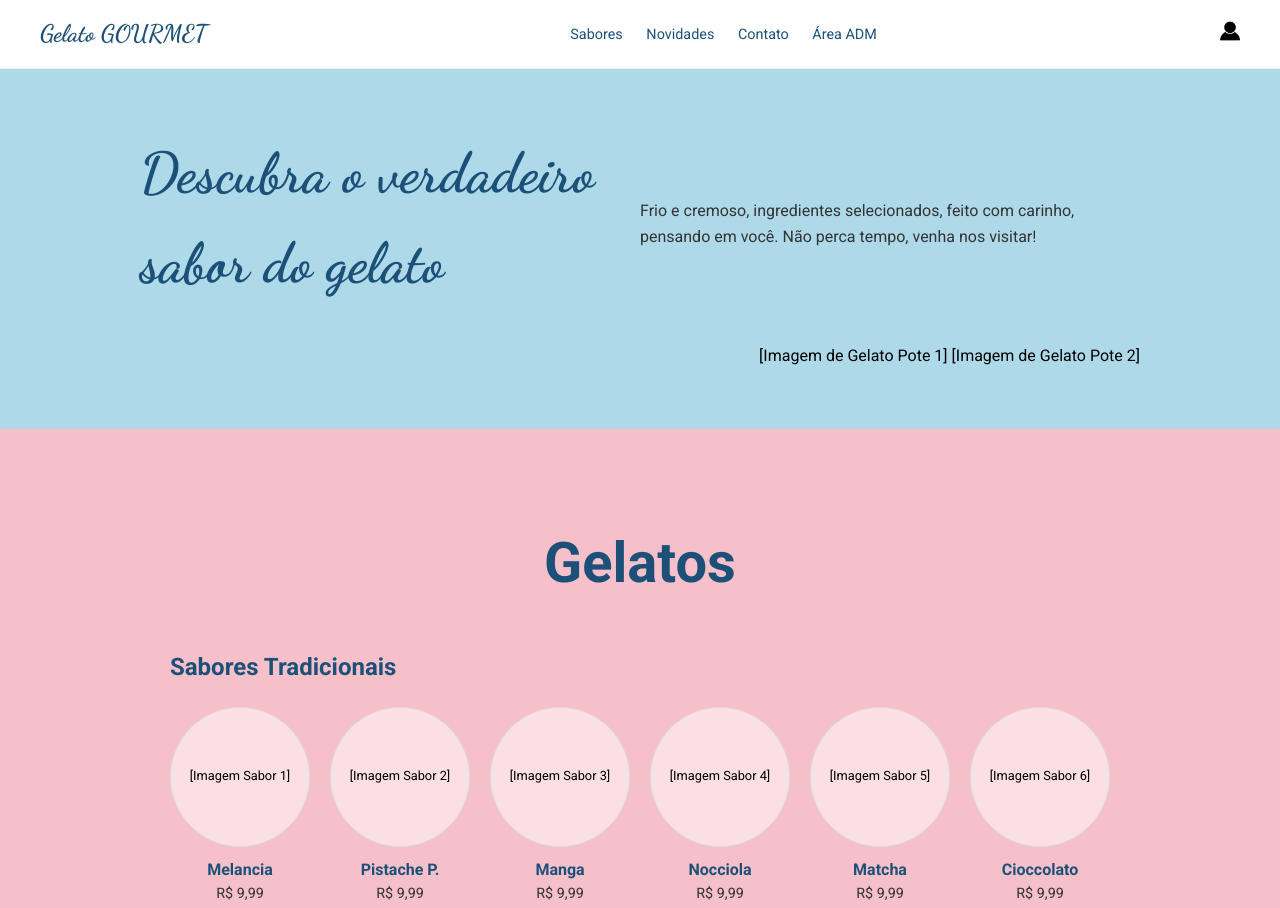
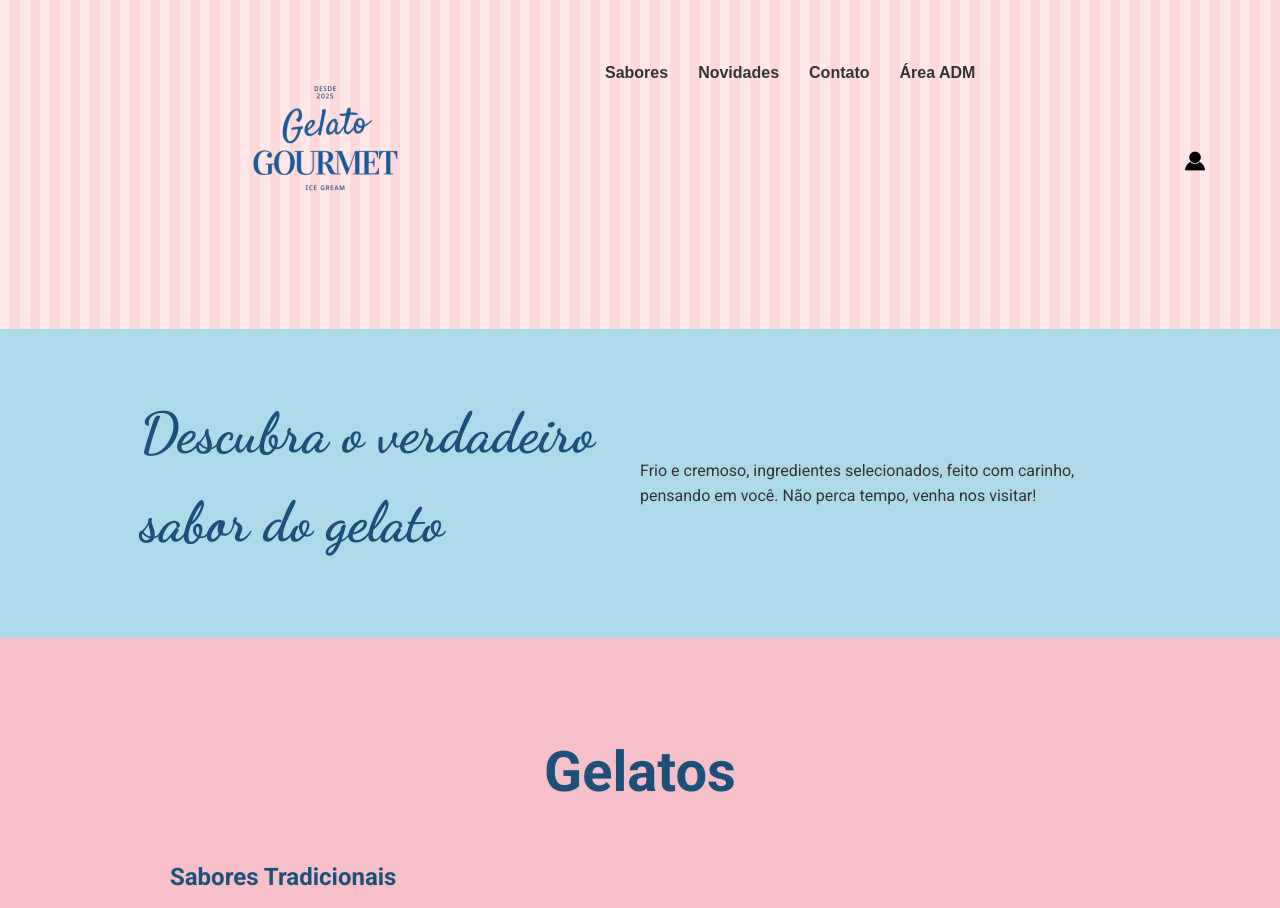
Before and after one commit to Muninliv/gelateria, a plain HTML site: page catalogo.html in a window 1280 px wide. Shown: the top 908 px of the page. Drawn offline with Linux system fonts and the light colour scheme.

Commit message:
alterações

```diff
--- a/catalogo.css
+++ b/catalogo.css
@@ -47,31 +47,63 @@ body {
 
 /* --- 1. HEADER E NAV SUPERIOR --- */
 .main-header {
-    display: flex;
-    justify-content: space-between;
-    align-items: center;
-    padding: 15px 40px;
-    background-color: #fff; /* Fundo branco do topo */
-    border-bottom: 1px solid #eee;
-    color: var(--cor-azul-escuro);
-    font-size: 0.9rem;
+  width: 100%;
+  background: repeating-linear-gradient(
+    90deg,
+    #FFE6E8,
+    #FFE6E8 10px,
+    #FDD9DC 10px,
+    #FDD9DC 20px
+  );
+  display: flex;
+  justify-content: space-between;
+  align-items: center;
+  box-shadow: 0 2px 10px rgba(0,0,0,0.1);
+  z-index: 1000;
+  padding: 20px 75px;
 }
 
-.header-logo {
-    font-family: 'Dancing Script', cursive;
-    font-size: 1.5rem;
-    font-weight: 700;
-    color: var(--cor-azul-escuro);
+.header-logo img {
+  width: 500px;
+  height: auto;
+}
+
+.header-nav {
+  display: flex;
+  gap: 30px;
 }
 
 .header-nav a {
-    text-decoration: none;
-    color: var(--cor-texto-escuro);
-    margin-left: 20px;
+  text-decoration: none;
+  font-weight: 600;
+  color: #333;
+  font-family: Arial, sans-serif;
+  font-size: 16px;
+  transition: color 0.3s ease;
+  padding: 40px 0;
+}
+
+.header-nav a:hover {
+  color: #e91e63;
+}
+
+.header-social {
+  display: flex;
+  gap: 15px;
+}
+
+.social-icons {
+  display: inline-block;
 }
 
 .social-icons img {
-    width: 20px;
+  width: 20px;
+  height: 20px;
+  transition: transform 0.3s ease;
+}
+
+.social-icons:hover img {
+  transform: scale(1.1);
 }
 
 /* --- 2. SEÇÃO DE APRESENTAÇÃO (HERO) --- */
--- a/catalogo.html
+++ b/catalogo.html
@@ -11,8 +11,8 @@
 <body>
 
     <header class="main-header">
-        <div class="header-logo">Gelato GOURMET</div>
         <nav class="header-nav">
+            <div class="header-logo"><img src="img/logo.png"></div>
             <a href="#sabores">Sabores</a>
             <a href="#novidades">Novidades</a>
             <a href="#contato">Contato</a>
@@ -27,10 +27,6 @@
         <div class="hero-content">
             <h2 class="title-cursive">Descubra o verdadeiro sabor do gelato</h2>
             <p>Frio e cremoso, ingredientes selecionados, feito com carinho, pensando em você. Não perca tempo, venha nos visitar!</p>
-            <div class="hero-image-placeholder">
-                [Imagem de Gelato Pote 1]
-                [Imagem de Gelato Pote 2]
-            </div>
         </div>
     </section>
 
@@ -86,7 +82,7 @@
                 <h4 class="category-title">Sabores Tradicionais</h4>
                 <div class="flavor-grid traditional-grid">
                     <div class="flavor-item">
-                        <div class="flavor-image">[Imagem Sabor 1]</div>
+                        <div class="flavor-image"><img src=""></div>
                         <p class="flavor-name">Melancia</p>
                         <p class="flavor-price">R$ 9,99</p>
                     </div>
```
